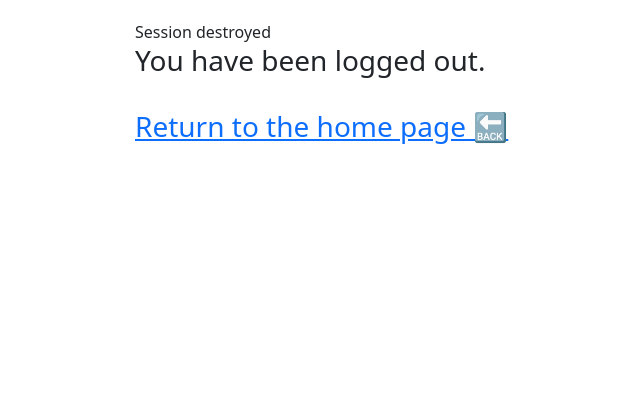
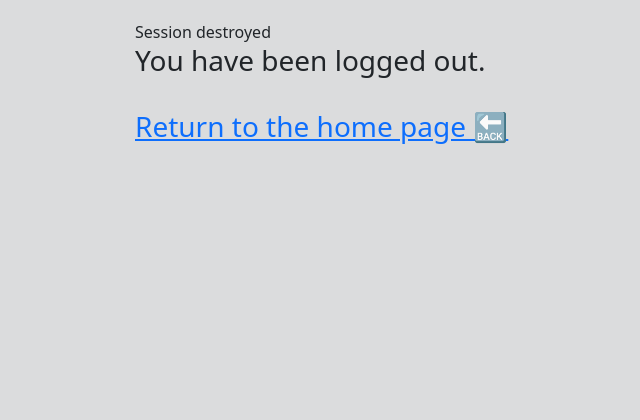
Before and after one commit to quackness/Halifax-Canoe-and-Kayak, a PHP site: page /logout.php in a window 1280 px wide. Shown: the part 120-540 px from the top of the page, without its empty margins (255-895 px from the left). Run offline with PHP 8.4, Linux system fonts and the light colour scheme.

Commit message:
add style

```diff
--- a/header.php
+++ b/header.php
@@ -16,9 +16,7 @@ session_start();
 <header id="header_top">
   <nav>
     <ul>
-      <!-- <li><img id="hamburger" src="images/hamburger.png" /></li> -->
       <li><img id="hamburger" src="images/hamburger.png" /></li>
-      <!-- <li><a href="index.php"><img src="images/hamburger.png" /></a></li> -->
       <li id="header_text">Halifax Canoe and Kayak</li>
       <li><img src="images/paddle-white.png" alt="Paddle logo" /></li>
     </ul>
--- a/logout.php
+++ b/logout.php
@@ -7,7 +7,7 @@
   <link rel="stylesheet" href="main.css" type="text/css" />
   <title>Logout</title>
 </head>
-<body>
+<body style="background-color: #dbdcdd">
   <?php include "header.php"; ?>
   <div style="
         width: 500px;
```
